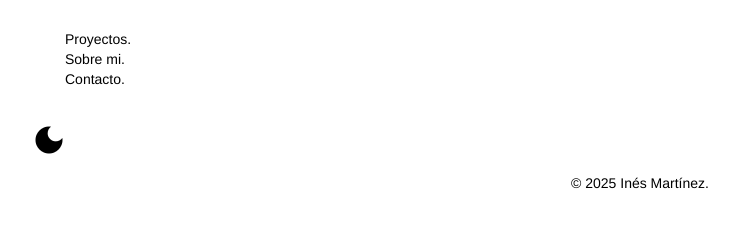
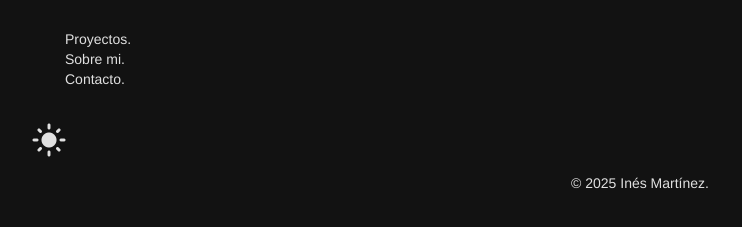
Before and after one commit to cvcvrril/cvcvrril.github.io, a plain HTML site: page index.html in a window 1280 px wide. Both pictures are taken after a click on the button "dark_mode". Shown: the part 565-792 px from the top of the page, without its empty margins (0-742 px from the left). Drawn offline with nearby package versions, Linux system fonts and the light colour scheme.

Commit message:
fixed script.js

```diff
--- a/pages/theme/script.js
+++ b/pages/theme/script.js
@@ -2,6 +2,21 @@ fetch("pages/sidebar.html")
     .then(response => response.text())
     .then(data => {
         document.getElementById("sidebar").innerHTML = data;
+
+        const colorModeButton = document.getElementById("color-mode");
+        if (colorModeButton) {
+            colorModeButton.addEventListener("click", function () {
+                document.body.classList.toggle("dark-mode");
+                const icon = document.querySelector(".material-icons");
+
+                if (document.body.classList.contains("dark-mode")) {
+                    icon.textContent = "light_mode";
+                } else {
+                    icon.textContent = "dark_mode";
+                }
+            });
+        }
+
     });
 
 fetch("pages/footer.html")
@@ -10,7 +25,7 @@ fetch("pages/footer.html")
         document.getElementById("footer").innerHTML = data;
     });
 
-
+/*
 document.getElementById("color-mode").addEventListener("click", function() {
     document.body.classList.toggle("dark-mode");
     const icon = document.querySelector(".material-icons");
@@ -21,3 +36,4 @@ document.getElementById("color-mode").addEventListener("click", function() {
         icon.textContent = "dark_mode";
     }
 });
+*/
```
Also changed, not shown: index.html (+1 -0 lines).
